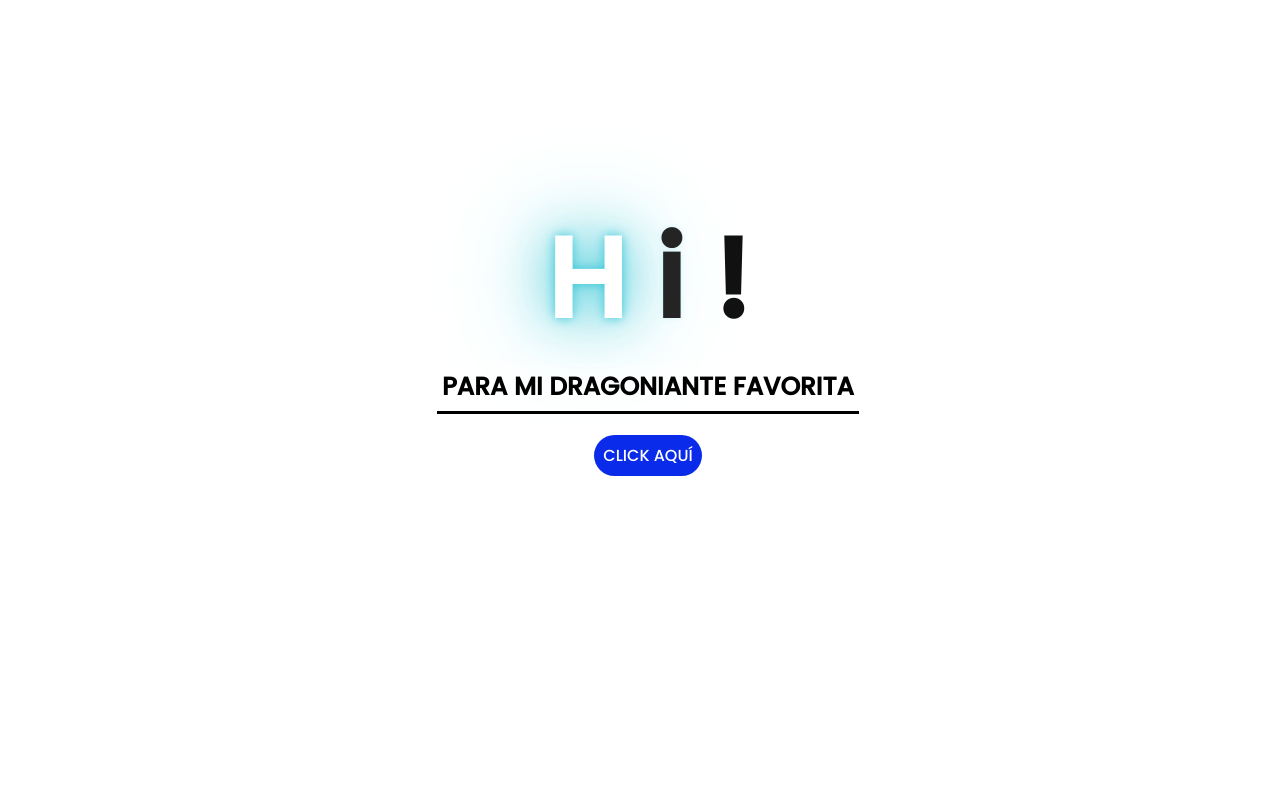
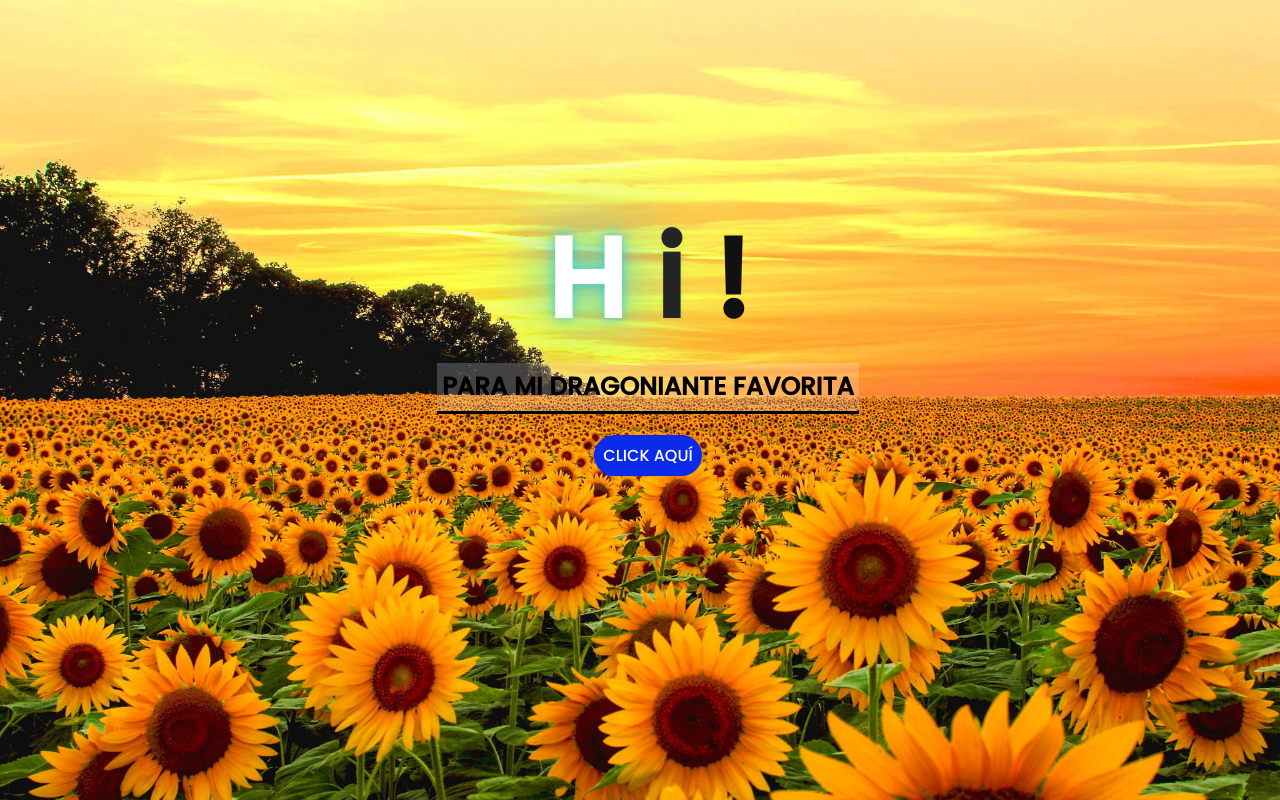
Before and after one commit to Fexxonn/FloresAmarillas, a plain HTML site: page index.html in a window 1280 px wide. Drawn offline with Linux system fonts and the light colour scheme.

Commit message:
Update style.css

```diff
--- a/style.css
+++ b/style.css
@@ -102,5 +102,5 @@ body{
     }
 }
 .backgound {
-    background: url(./img/FondoFloresAmarillas.jpg) center/cover no-repeat fixed;
+    background: url(./FondoFloresAmarillas.jpg) center/cover no-repeat fixed;
 }
```
